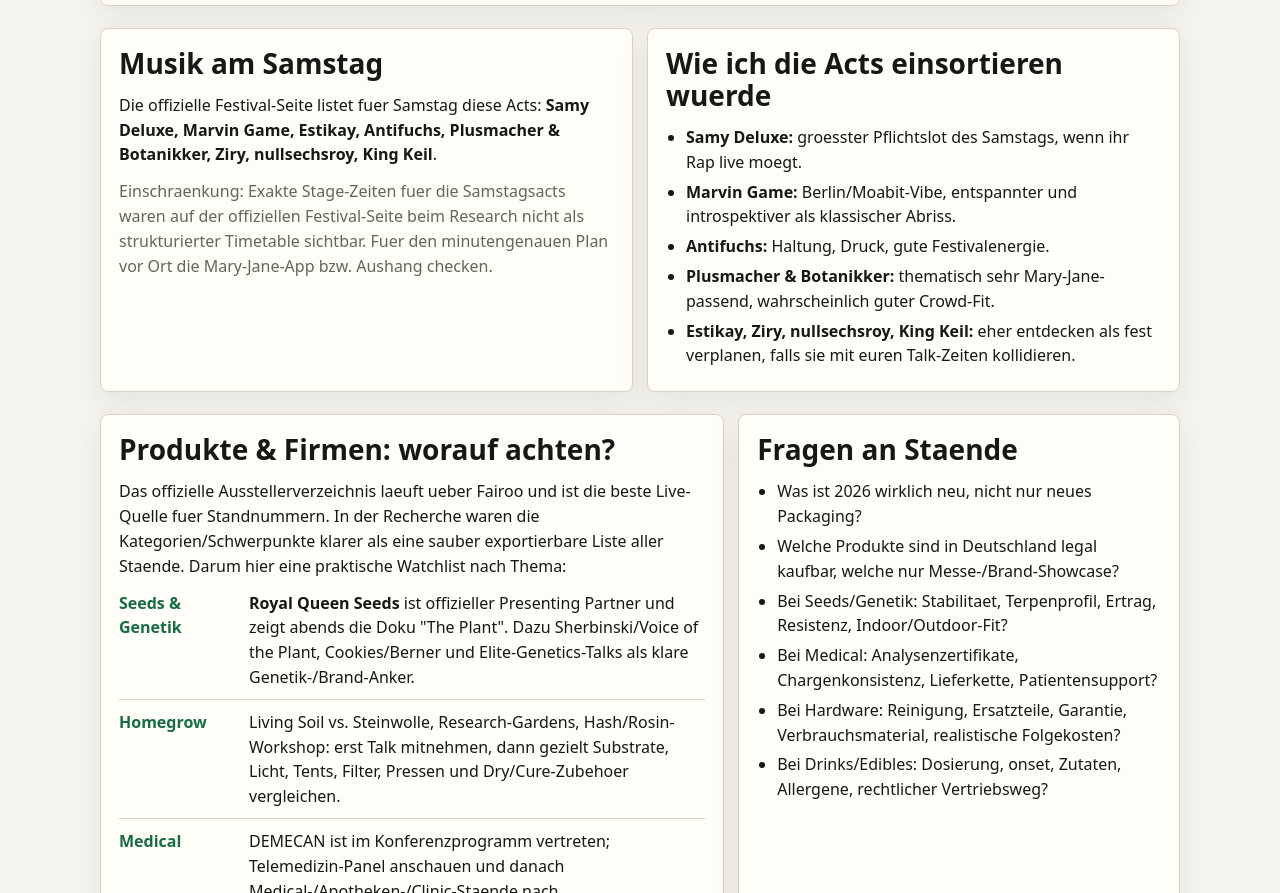
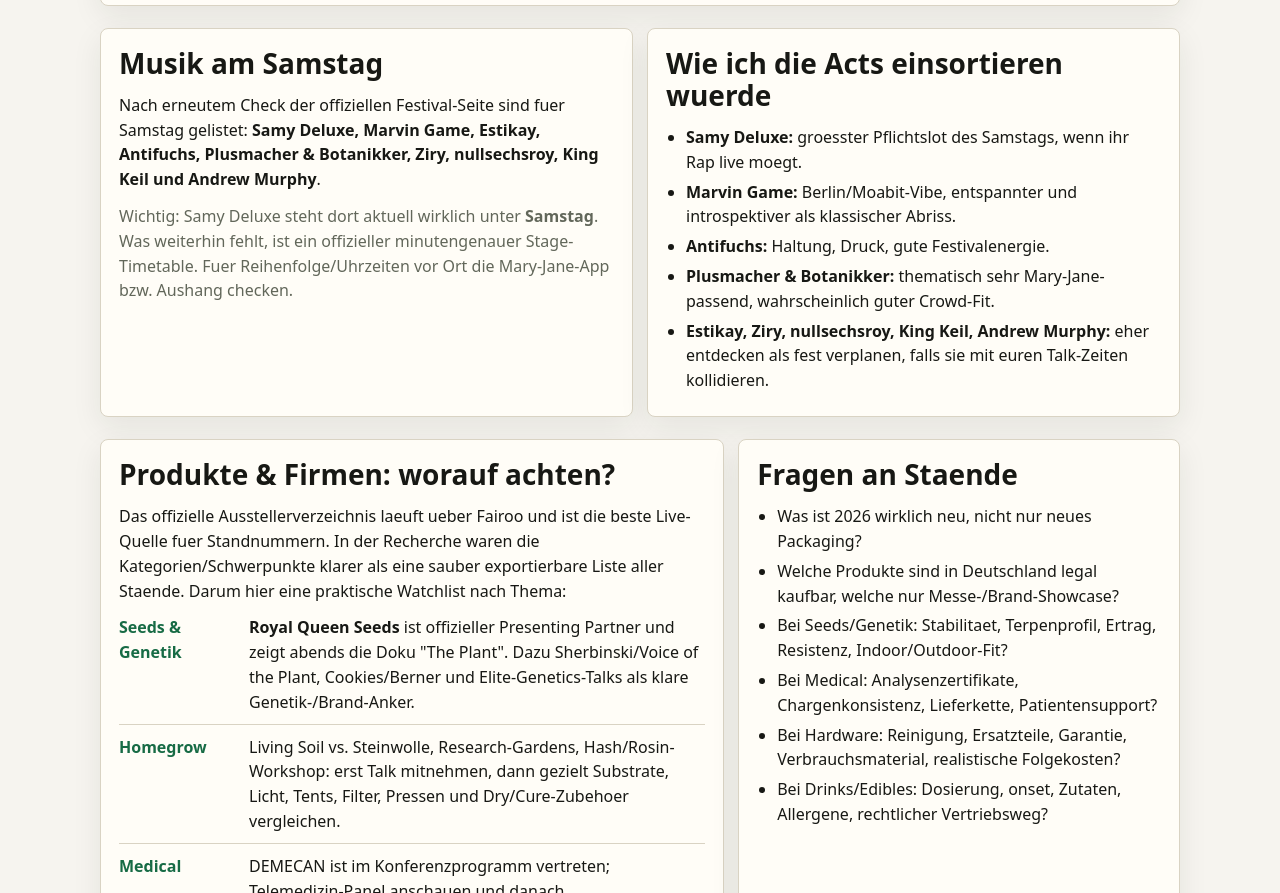
Before and after one commit to rollkoffers-gaston/prague-trip, a plain HTML site: page reports/mary-jane-2026/index.html in a window 1280 px wide. Shown: the part 2283-3176 px from the top of the page. Drawn offline with Linux system fonts and the light colour scheme.

Commit message:
Clarify Mary Jane Saturday lineup

```diff
--- a/reports/mary-jane-2026/index.html
+++ b/reports/mary-jane-2026/index.html
@@ -253,8 +253,8 @@
     <section id="festival" class="grid">
       <div class="card span-6">
         <h2>Musik am Samstag</h2>
-        <p>Die offizielle Festival-Seite listet fuer Samstag diese Acts: <strong>Samy Deluxe, Marvin Game, Estikay, Antifuchs, Plusmacher &amp; Botanikker, Ziry, nullsechsroy, King Keil</strong>.</p>
-        <p class="muted">Einschraenkung: Exakte Stage-Zeiten fuer die Samstagsacts waren auf der offiziellen Festival-Seite beim Research nicht als strukturierter Timetable sichtbar. Fuer den minutengenauen Plan vor Ort die Mary-Jane-App bzw. Aushang checken.</p>
+        <p>Nach erneutem Check der offiziellen Festival-Seite sind fuer Samstag gelistet: <strong>Samy Deluxe, Marvin Game, Estikay, Antifuchs, Plusmacher &amp; Botanikker, Ziry, nullsechsroy, King Keil und Andrew Murphy</strong>.</p>
+        <p class="muted">Wichtig: Samy Deluxe steht dort aktuell wirklich unter <strong>Samstag</strong>. Was weiterhin fehlt, ist ein offizieller minutengenauer Stage-Timetable. Fuer Reihenfolge/Uhrzeiten vor Ort die Mary-Jane-App bzw. Aushang checken.</p>
       </div>
       <div class="card span-6">
         <h2>Wie ich die Acts einsortieren wuerde</h2>
@@ -263,7 +263,7 @@
           <li><strong>Marvin Game:</strong> Berlin/Moabit-Vibe, entspannter und introspektiver als klassischer Abriss.</li>
           <li><strong>Antifuchs:</strong> Haltung, Druck, gute Festivalenergie.</li>
           <li><strong>Plusmacher &amp; Botanikker:</strong> thematisch sehr Mary-Jane-passend, wahrscheinlich guter Crowd-Fit.</li>
-          <li><strong>Estikay, Ziry, nullsechsroy, King Keil:</strong> eher entdecken als fest verplanen, falls sie mit euren Talk-Zeiten kollidieren.</li>
+          <li><strong>Estikay, Ziry, nullsechsroy, King Keil, Andrew Murphy:</strong> eher entdecken als fest verplanen, falls sie mit euren Talk-Zeiten kollidieren.</li>
         </ul>
       </div>
     </section>
```
